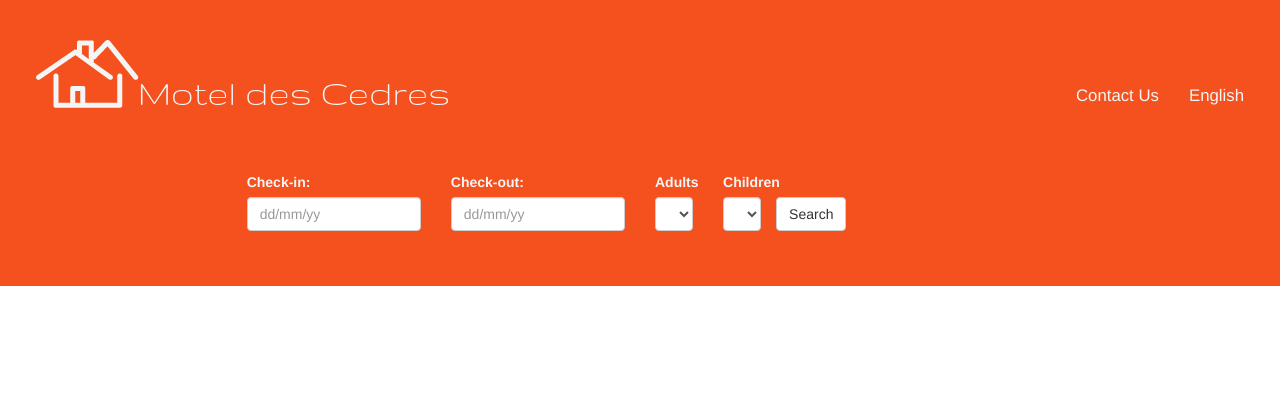
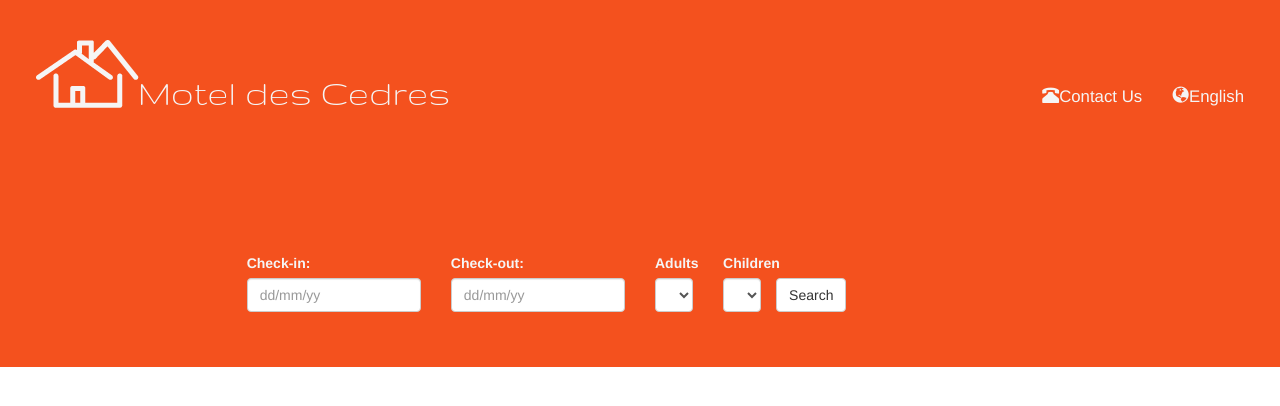
Before and after one commit to wangguanzhou/moteldescedres-old, a Django app: template templates/base-2.html in a window 1280 px wide. Shown: the top 406 px of the page. Run offline with Django 3.2, Linux system fonts and the light colour scheme; the template is opened without the code that fills it, so the values that code supplies are empty; some libraries are stand-ins or nearby versions.

Commit message:
adjust layout

```diff
--- a/templates/base-2.html
+++ b/templates/base-2.html
@@ -86,12 +86,15 @@
       <nav class="navbar">
           <div class="container-fluid" style="padding: 30px 0px;">
               <ul class="nav navbar-nav navbar-right">
-                <li><a href="#">Contact Us</a></li>
-                <li><a href="#">English</a></li>
+                <li><a href="#"><span class="glyphicon glyphicon-phone-alt"></span>Contact Us</a></li>
+                <li><a href="#"><span class="glyphicon glyphicon-globe"></span>English</a></li>
               </ul>
           </div>
       </nav>
     </div>
+  </div>
+
+  <div class="container-fluid" style="background-color:#f4511e; padding: 40px 20px;">
     <div class="row" style="color: #f5f5f5">
     <div class="col-md-2">
     </div>
```
